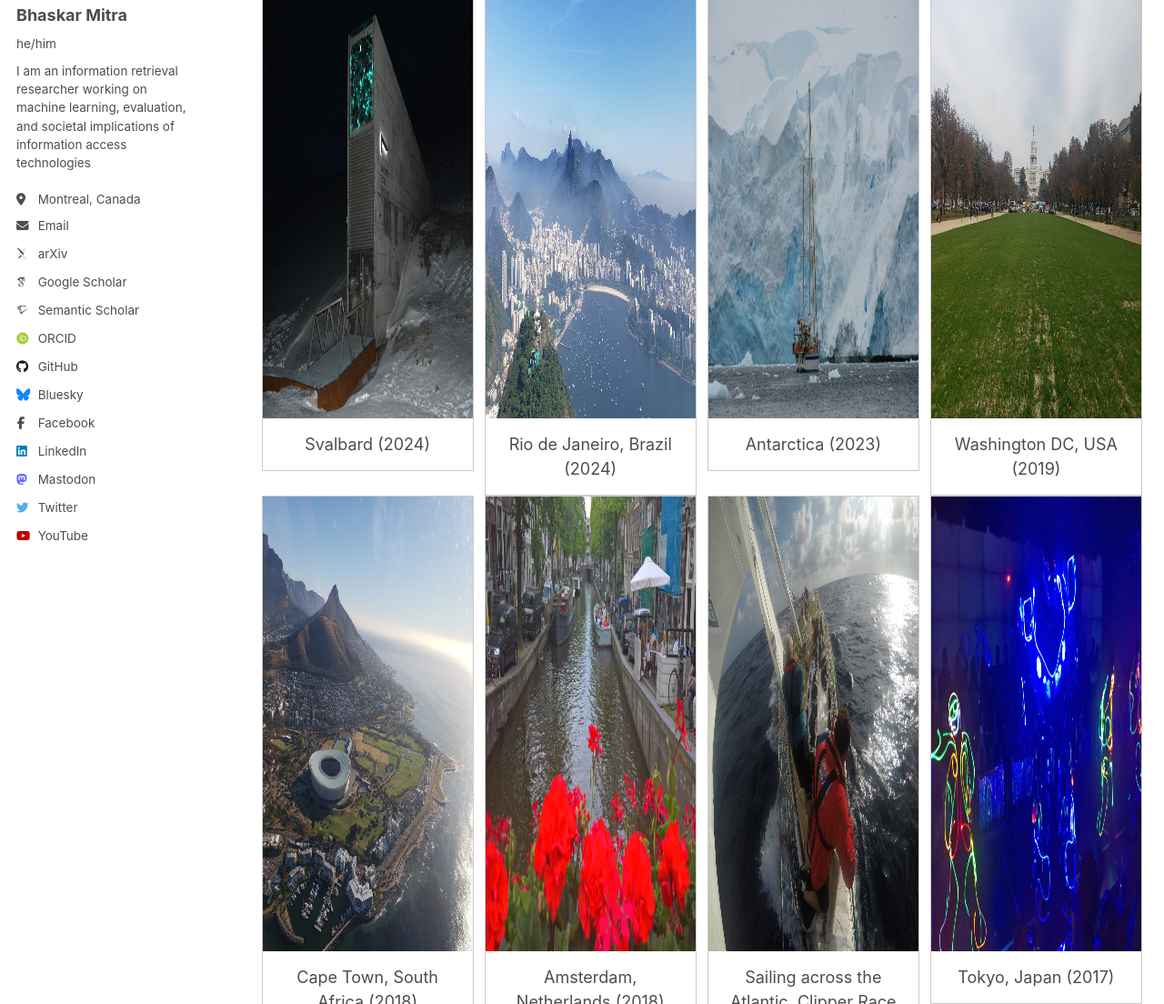
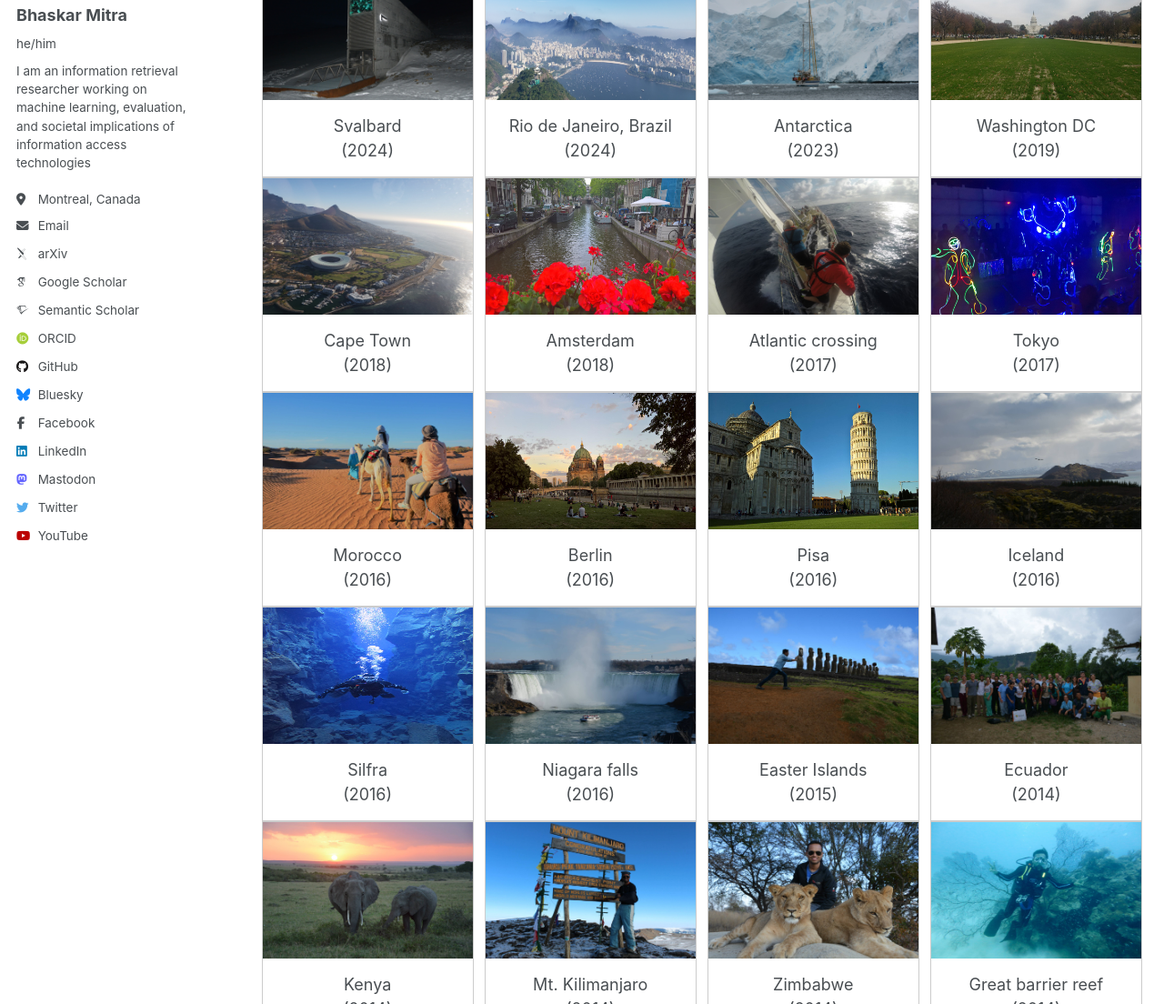
Before and after one commit to bhaskar-mitra/bhaskar-mitra.github.io, a Jekyll site: the page built from _pages/travel.html, in a window 1280 px wide and 1400 px high, scrolled down 312 px, cut to the strip 296-1400 px from the top of the window. Shown: the whole strip at 91% size. Built offline with Jekyll 4.4.1, drawn with Linux system fonts in a browser that asks for light colours; some web fonts are replaced; some of the changed text lies outside the part shown.

Commit message:
Update travel.html

```diff
--- a/_pages/travel.html
+++ b/_pages/travel.html
@@ -18,7 +18,7 @@ div.gallery:hover {
 
 div.gallery img {
   width: 100%;
-  height: 500px;
+  height: 150px;
 }
 
 div.desc {
@@ -81,7 +81,7 @@ div.desc {
     <a href="/images/svalbard_2024.jpg">
       <img src="/images/svalbard_2024.jpg" alt="Svalbard (2024)">
     </a>
-    <div class="desc">Svalbard (2024)</div>
+    <div class="desc">Svalbard<br/>(2024)</div>
   </div>
 </div>
 
@@ -90,7 +90,7 @@ div.desc {
     <a href="/images/rio_2024.jpg">
       <img src="/images/rio_2024.jpg" alt="Rio de Janeiro, Brazil (2024)">
     </a>
-    <div class="desc">Rio de Janeiro, Brazil (2024)</div>
+    <div class="desc">Rio de Janeiro, Brazil<br/>(2024)</div>
   </div>
 </div>
 
@@ -99,7 +99,7 @@ div.desc {
     <a href="/images/antarctica_2023.jpg">
       <img src="/images/antarctica_2023.jpg" alt="Antarctica (2023)">
     </a>
-    <div class="desc">Antarctica (2023)</div>
+    <div class="desc">Antarctica<br/>(2023)</div>
   </div>
 </div>
 
@@ -108,7 +108,7 @@ div.desc {
     <a href="/images/washington_dc_2019.jpg">
       <img src="/images/washington_dc_2019.jpg" alt="Washington DC, USA (2019)">
     </a>
-    <div class="desc">Washington DC, USA (2019)</div>
+    <div class="desc">Washington DC<br/>(2019)</div>
   </div>
 </div>
 
@@ -117,7 +117,7 @@ div.desc {
     <a href="/images/cape_town_2018.jpg">
       <img src="/images/cape_town_2018.jpg" alt="Cape Town, South Africa (2018)">
     </a>
-    <div class="desc">Cape Town, South Africa (2018)</div>
+    <div class="desc">Cape Town<br/>(2018)</div>
   </div>
 </div>
 
@@ -126,7 +126,7 @@ div.desc {
     <a href="/images/amsterdam_2018.jpg">
       <img src="/images/amsterdam_2018.jpg" alt="Amsterdam, Netherlands (2018)">
     </a>
-    <div class="desc">Amsterdam, Netherlands (2018)</div>
+    <div class="desc">Amsterdam<br/>(2018)</div>
   </div>
 </div>
 
@@ -135,7 +135,7 @@ div.desc {
     <a href="/images/clipper_2017.jpg">
       <img src="/images/clipper_2017.jpg" alt="Sailing across the Atlantic, Clipper Race (2017)">
     </a>
-    <div class="desc">Sailing across the Atlantic, Clipper Race (2017)</div>
+    <div class="desc">Atlantic crossing<br/>(2017)</div>
   </div>
 </div>
 
@@ -144,7 +144,7 @@ div.desc {
     <a href="/images/tokyo_2017.jpg">
       <img src="/images/tokyo_2017.jpg" alt="Tokyo, Japan (2017)">
     </a>
-    <div class="desc">Tokyo, Japan (2017)</div>
+    <div class="desc">Tokyo<br/>(2017)</div>
   </div>
 </div>
 
@@ -153,7 +153,7 @@ div.desc {
     <a href="/images/morocco_2016.jpg">
       <img src="/images/morocco_2016.jpg" alt="Morocco (2016)">
     </a>
-    <div class="desc">Morocco (2016)</div>
+    <div class="desc">Morocco<br/>(2016)</div>
   </div>
 </div>
 
@@ -162,7 +162,7 @@ div.desc {
     <a href="/images/berlin_2016.jpg">
       <img src="/images/berlin_2016.jpg" alt="Berlin, Germany (2016)">
     </a>
-    <div class="desc">Berlin, Germany (2016)</div>
+    <div class="desc">Berlin<br/>(2016)</div>
   </div>
 </div>
 
@@ -171,7 +171,7 @@ div.desc {
     <a href="/images/pisa_2016.jpg">
       <img src="/images/pisa_2016.jpg" alt="Leaning tower of Pisa, Italy (2016)">
     </a>
-    <div class="desc">Leaning tower of Pisa, Italy (2016)</div>
+    <div class="desc">Pisa<br/>(2016)</div>
   </div>
 </div>
 
@@ -180,7 +180,7 @@ div.desc {
     <a href="/images/iceland_2016.jpg">
       <img src="/images/iceland_2016.jpg" alt="Iceland (2016)">
     </a>
-    <div class="desc">Iceland (2016)</div>
+    <div class="desc">Iceland<br/>(2016)</div>
   </div>
 </div>
 
@@ -189,7 +189,7 @@ div.desc {
     <a href="/images/silfra_2016.jpg">
       <img src="/images/silfra_2016.jpg" alt="Diving between tectonic plates, Silfra, Iceland (2016)">
     </a>
-    <div class="desc">Diving between tectonic plates, Silfra, Iceland (2016)</div>
+    <div class="desc">Silfra<br/>(2016)</div>
   </div>
 </div>
 
@@ -198,7 +198,7 @@ div.desc {
     <a href="/images/niagara_2016.jpg">
       <img src="/images/niagara_2016.jpg" alt="Niagara falls, Canada (2016)">
     </a>
-    <div class="desc">Niagara falls, Canada (2016)</div>
+    <div class="desc">Niagara falls<br/>(2016)</div>
   </div>
 </div>
 
@@ -207,7 +207,7 @@ div.desc {
     <a href="/images/easter_island_2015.jpg">
       <img src="/images/easter_island_2015.jpg" alt="Easter Islands (2015)">
     </a>
-    <div class="desc">Easter Islands (2015)</div>
+    <div class="desc">Easter Islands<br/>(2015)</div>
   </div>
 </div>
 
@@ -216,7 +216,7 @@ div.desc {
     <a href="/images/ecuador_2014.jpg">
       <img src="/images/ecuador_2014.jpg" alt="Medical clinic, Ecuador (2014)">
     </a>
-    <div class="desc">Medical clinic, Ecuador (2014)</div>
+    <div class="desc">Ecuador<br/>(2014)</div>
   </div>
 </div>
 
@@ -225,7 +225,7 @@ div.desc {
     <a href="/images/kenya_2014.jpg">
       <img src="/images/kenya_2014.jpg" alt="Kenya (2014)">
     </a>
-    <div class="desc">Kenya (2014)</div>
+    <div class="desc">Kenya<br/>(2014)</div>
   </div>
 </div>
 
@@ -234,7 +234,7 @@ div.desc {
     <a href="/images/kilimanjaro_2014.jpg">
       <img src="/images/kilimanjaro_2014.jpg" alt="Mt. Kilimanjaro, Tanzania (2014)">
     </a>
-    <div class="desc">Mt. Kilimanjaro, Tanzania (2014)</div>
+    <div class="desc">Mt. Kilimanjaro<br/>(2014)</div>
   </div>
 </div>
 
@@ -243,7 +243,7 @@ div.desc {
     <a href="/images/zimbabwe_2014.jpg">
       <img src="/images/zimbabwe_2014.jpg" alt="Lion conservation project, Zimbabwe (2014)">
     </a>
-    <div class="desc">Lion conservation project, Zimbabwe (2014)</div>
+    <div class="desc">Zimbabwe<br/>(2014)</div>
   </div>
 </div>
 
@@ -252,7 +252,7 @@ div.desc {
     <a href="/images/barrier_reef_2014.jpg">
       <img src="/images/barrier_reef_2014.jpg" alt="The great barrier reef, Australia (2014)">
     </a>
-    <div class="desc">The great barrier reef, Australia (2014)</div>
+    <div class="desc">Great barrier reef<br/>(2014)</div>
   </div>
 </div>
 
@@ -261,7 +261,7 @@ div.desc {
     <a href="/images/brisbane_2014.jpg">
       <img src="/images/brisbane_2014.jpg" alt="Brisbane, Australia (2014)">
     </a>
-    <div class="desc">Brisbane, Australia (2014)</div>
+    <div class="desc">Brisbane<br/>(2014)</div>
   </div>
 </div>
 
@@ -270,7 +270,7 @@ div.desc {
     <a href="/images/perito_moreno_2013.jpg">
       <img src="/images/perito_moreno_2013.jpg" alt="Perito Moreno glacier, Argentina (2013)">
     </a>
-    <div class="desc">Perito Moreno glacier, Argentina (2013)</div>
+    <div class="desc">Perito Moreno glacier<br/>(2013)</div>
   </div>
 </div>
 
@@ -279,7 +279,7 @@ div.desc {
     <a href="/images/torres_del_paine_2013.jpg">
       <img src="/images/torres_del_paine_2013.jpg" alt="Torres del Paine, Chile (2013)">
     </a>
-    <div class="desc">Torres del Paine, Chile (2013)</div>
+    <div class="desc">Torres del Paine<br/>(2013)</div>
   </div>
 </div>
 
@@ -288,7 +288,7 @@ div.desc {
     <a href="/images/stonehenge_2013.jpg">
       <img src="/images/stonehenge_2013.jpg" alt="Stonehenge, UK (2013)">
     </a>
-    <div class="desc">Stonehenge, UK (2013)</div>
+    <div class="desc">Stonehenge<br/>(2013)</div>
   </div>
 </div>
 
@@ -297,7 +297,7 @@ div.desc {
     <a href="/images/library_trinity_college_dublin_2013.jpg">
       <img src="/images/library_trinity_college_dublin_2013.jpg" alt="Library of Trinity college, Dublin (2013)">
     </a>
-    <div class="desc">Library of Trinity college, Dublin (2013)</div>
+    <div class="desc">Library of Trinity college<br/>(2013)</div>
   </div>
 </div>
 
@@ -306,7 +306,7 @@ div.desc {
     <a href="/images/galapagos_2012.jpg">
       <img src="/images/galapagos_2012.jpg" alt="Galapagos Islands, Ecuador (2012)">
     </a>
-    <div class="desc">Galapagos Islands, Ecuador (2012)</div>
+    <div class="desc">Galapagos Islands<br/>(2012)</div>
   </div>
 </div>
 
@@ -315,7 +315,7 @@ div.desc {
     <a href="/images/machu_picchu_2012.jpg">
       <img src="/images/machu_picchu_2012.jpg" alt="Machu Picchu, Peru (2012)">
     </a>
-    <div class="desc">Machu Picchu, Peru (2012)</div>
+    <div class="desc">Machu Picchu<br/>(2012)</div>
   </div>
 </div>
 
@@ -324,6 +324,6 @@ div.desc {
     <a href="/images/kolkata_2012.jpg">
       <img src="/images/kolkata_2012.jpg" alt="Kolkata, India (2012)">
     </a>
-    <div class="desc">Kolkata, India (2012)</div>
+    <div class="desc">Kolkata<br/>(2012)</div>
   </div>
 </div>
```
